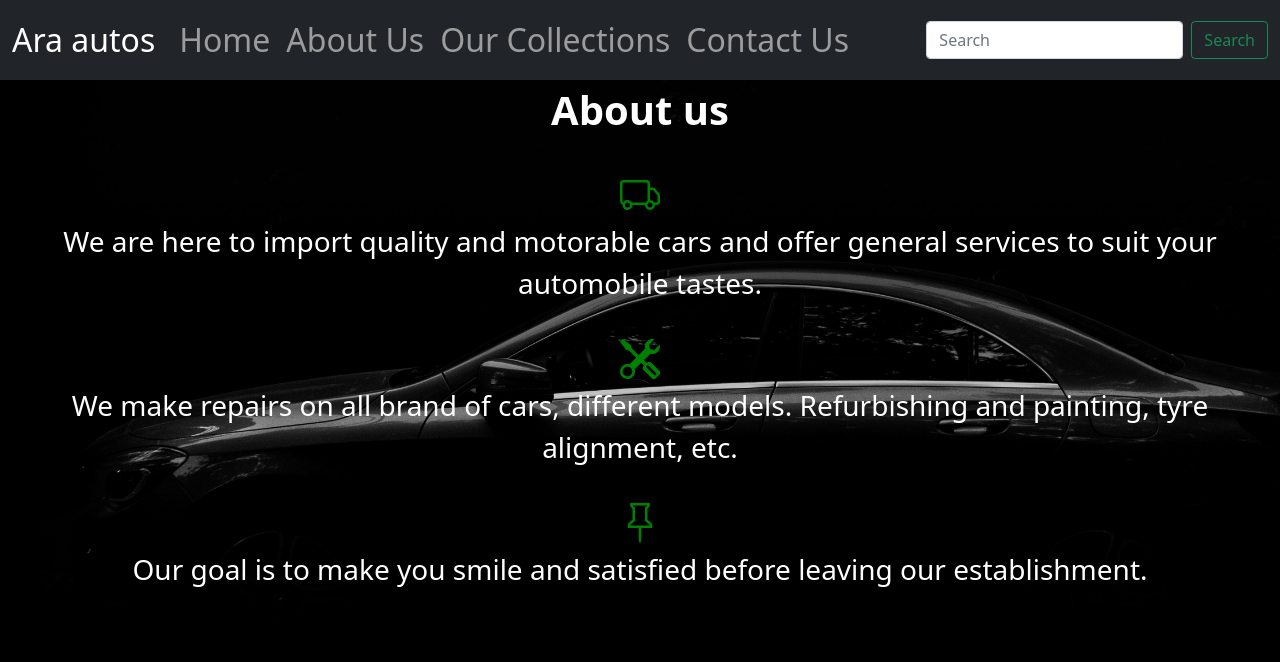
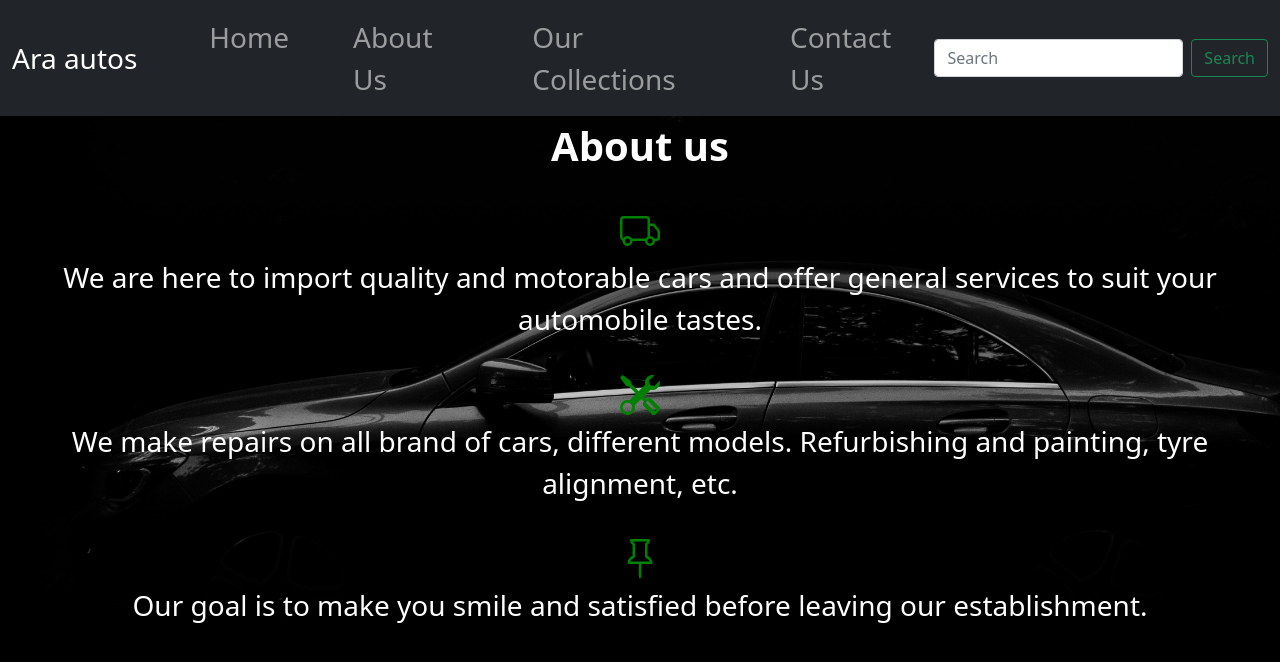
Before and after one commit to Ara-lee/Activity-8-Bootstrap, a plain HTML site: page aboutus.html in a window 1280 px wide. Drawn offline with Linux system fonts and the light colour scheme.

Commit message:
Changes to be committed:

```diff
--- a/aboutus.html
+++ b/aboutus.html
@@ -18,23 +18,23 @@
     </nav> -->
     <nav class="navbar navbar-expand-lg navbar-dark bg-dark justify-content-between">
         <div class="container-fluid">
-          <a class="navbar-brand fs-2" href="index.html">Ara autos</a>
+          <a class="navbar-brand fs-3" href="index.html">Ara autos</a>
           <button class="navbar-toggler" type="button" data-bs-toggle="collapse" data-bs-target="#navbarNav" aria-controls="navbarNav" aria-expanded="false" aria-label="Toggle navigation">
             <span class="navbar-toggler-icon"></span>
           </button>
           <div class="collapse navbar-collapse" id="navbarNav">
             <ul class="navbar-nav">
               <li class="nav-item">
-                <a class="nav-link fs-2" aria-current="page" href="index.html">Home</a>
+                <a class="nav-link fs-3 ms-5" aria-current="page" href="index.html">Home</a>
               </li>
               <li class="nav-item">
-                <a class="nav-link fs-2" href="aboutus.html">About Us</a>
+                <a class="nav-link fs-3 ms-5" href="aboutus.html">About Us</a>
               </li>
               <li class="nav-item">
-                <a class="nav-link fs-2" href="services.html">Our Collections</a>
+                <a class="nav-link fs-3 ms-5" href="services.html">Our Collections</a>
               </li>
               <li class="nav-item">
-                <a class="nav-link fs-2" href="contactus.html">Contact Us</a>
+                <a class="nav-link fs-3 ms-5" href="contactus.html">Contact Us</a>
               </li>
             </ul>
           </div>
```
Also changed, not shown: contactus.html (+5 -5 lines), index.html (+5 -5 lines), services.html (+5 -5 lines).
